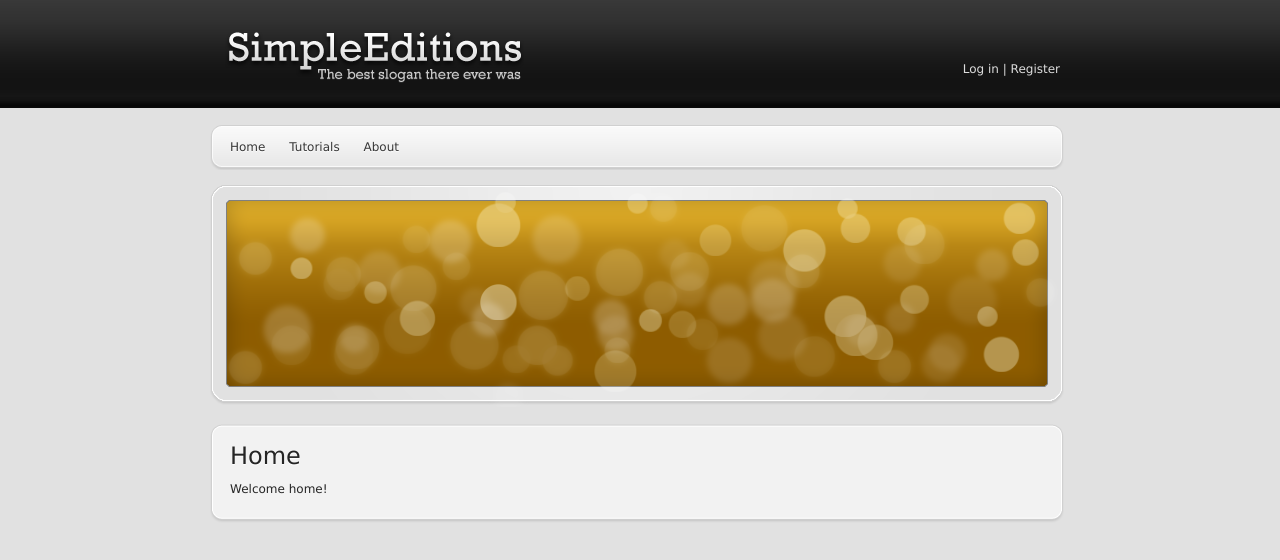
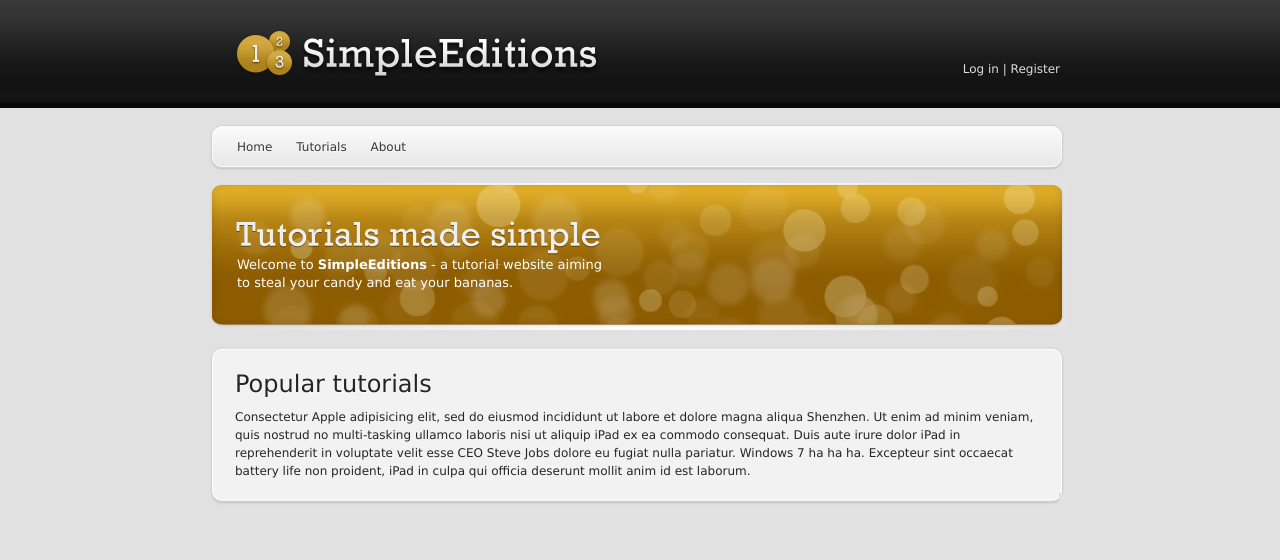
Before and after one commit to littke/simpleeditions, a Python web app: template src/templates/home.html in a window 1280 px wide. Shown: the top 560 px of the page. Run offline with Jinja, Linux system fonts and the light colour scheme; the template is opened without the code that fills it, so the values that code supplies are empty.

Commit message:
Updated design of the home page with new billboard look

```diff
--- a/src/static/css/style.css
+++ b/src/static/css/style.css
@@ -91,7 +91,7 @@ a:link:hover, a:active:hover, a:visited:hover {
     float: left;
     position: relative;
     top: 30px;
-    left: 10px;
+    left: 27px;
 }
 
 #account {
@@ -118,7 +118,7 @@ a:link:hover, a:active:hover, a:visited:hover {
 
 #navigation ul {
     margin: 0;
-    padding: 15px 0 0 10px;
+    padding: 15px 0 0 17px;
     list-style-type: none;
 }
 
@@ -145,6 +145,15 @@ a:link:hover, a:active:hover, a:visited:hover {
 
 #intro_box {
     margin-top: 10px;
+    color: white;
+    position: relative;
+}
+
+#intro_box p {
+    position: absolute;
+    top: 60px;
+    left: 27px;
+    font-size: 13px;
 }
 
 .contentbox_top {
@@ -155,13 +164,13 @@ a:link:hover, a:active:hover, a:visited:hover {
 
 .contentbox_middle {
     background: url('/static/images/contentbox_middle.png') repeat-y;
-    padding: 7px 20px 1px;
+    padding: 12px 25px 1px;
     margin: 0 6px 0 0;
 }
 
 .contentbox_bottom {
     height: 14px;
-    margin: 0 6px 10px 0;
+    margin: 0 11px 10px 0;
     background: url('/static/images/contentbox_bottom.png') no-repeat;
 }
 
--- a/src/templates/home.html
+++ b/src/templates/home.html
@@ -3,11 +3,13 @@
 {% block page_content %}
     <div id="intro_box">
         <img alt="" src="{{ STATIC_PATH }}/images/intro_box.png" />
+        <p>Welcome to <strong>SimpleEditions</strong> - a tutorial website aiming<br/>
+        to steal your candy and eat your bananas.</p>
     </div>
     <div class="contentbox_top"></div>
     <div class="contentbox_middle">
-        <h1>Home</h1>
-        <p>Welcome home!</p>
+        <h1>Popular tutorials</h1>
+        <p>Consectetur Apple adipisicing elit, sed do eiusmod incididunt ut labore et dolore magna aliqua Shenzhen. Ut enim ad minim veniam, quis nostrud no multi-tasking ullamco laboris nisi ut aliquip iPad ex ea commodo consequat. Duis aute irure dolor iPad in reprehenderit in voluptate velit esse CEO Steve Jobs dolore eu fugiat nulla pariatur. Windows 7 ha ha ha. Excepteur sint occaecat battery life non proident, iPad in culpa qui officia deserunt mollit anim id est laborum.</p>
         {% if user %}
         <p><a href="/new">Write an article</a>!</p>
         {% endif %}
```
Also changed, not shown: src/static/images/intro_box.png, src/static/images/logo.png.
